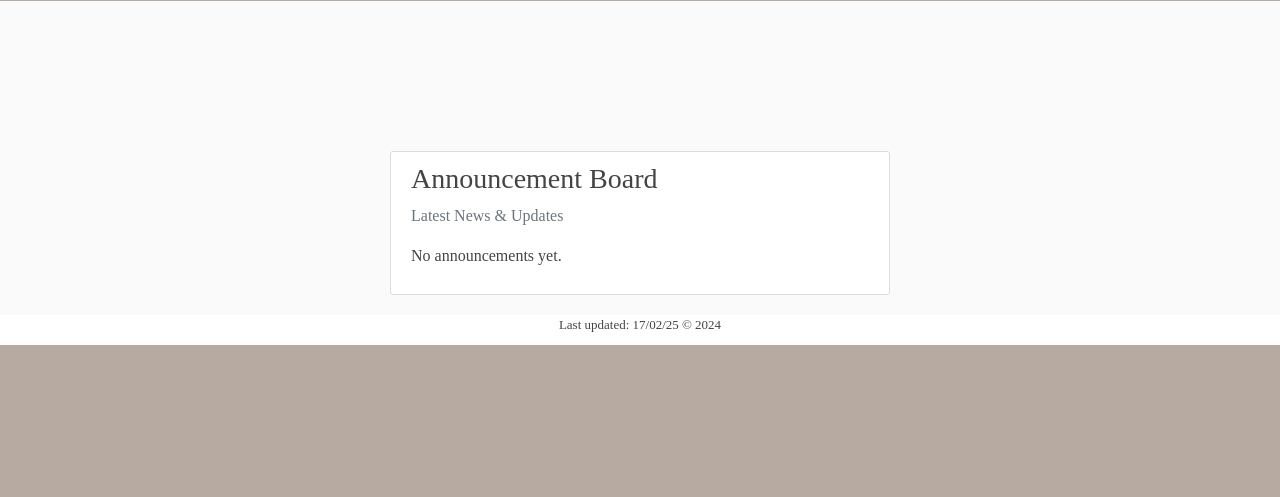
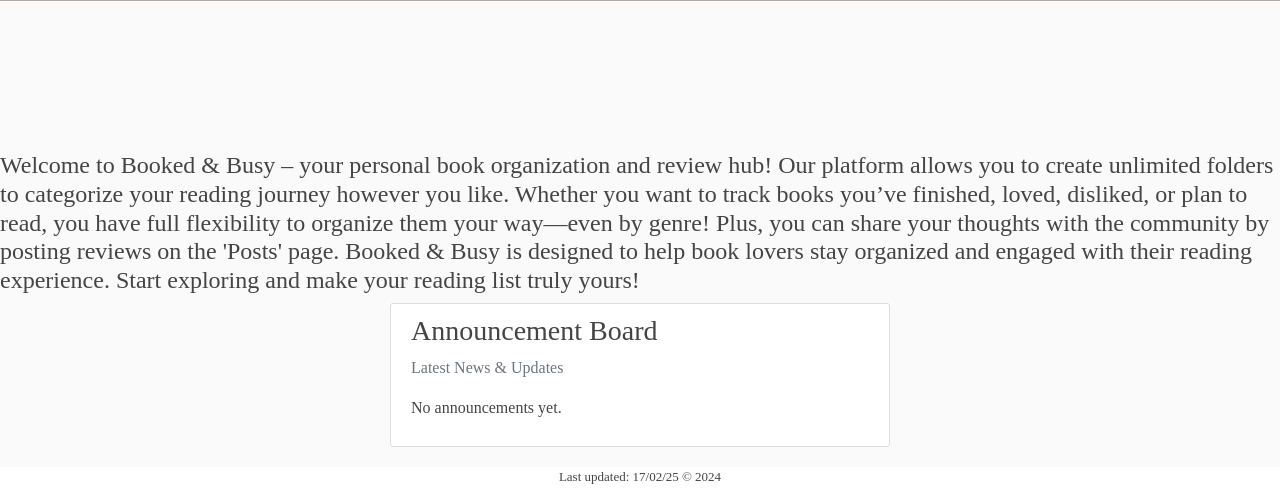
Before and after one commit to kristineLCS/Frameworks_django, a Django app: page / in a window 1280 px wide. Shown: the part 529-1026 px from the top of the page. Before the commit the page ends 874 px from the top, so only its background shows below. Run offline with Django 4.2, Linux system fonts and the light colour scheme; data that the repository does not hold is empty; parts of the project's set-up code (start-up, migrations or seed data) failed here and were passed over; some libraries are stand-ins or nearby versions; some web fonts are replaced.

Commit message:
about paragraph

```diff
--- a/book_tracker/templates/blog/home.html
+++ b/book_tracker/templates/blog/home.html
@@ -14,6 +14,18 @@
         </div>
     </div>
 
+    <div class="about-container">
+        <div class="about-detail">
+            <h4>
+                Welcome to Booked & Busy – your personal book organization and review hub! Our platform allows you to create
+                unlimited folders to categorize your reading journey however you like. Whether you want to track books you’ve
+                finished, loved, disliked, or plan to read, you have full flexibility to organize them your way—even by genre!
+                Plus, you can share your thoughts with the community by posting reviews on the 'Posts' page. Booked & Busy is
+                designed to help book lovers stay organized and engaged with their reading experience. Start exploring and
+                make your reading list truly yours!
+            </h4>
+        </div>
+    </div>
 
 {% endblock content %}
 
```
